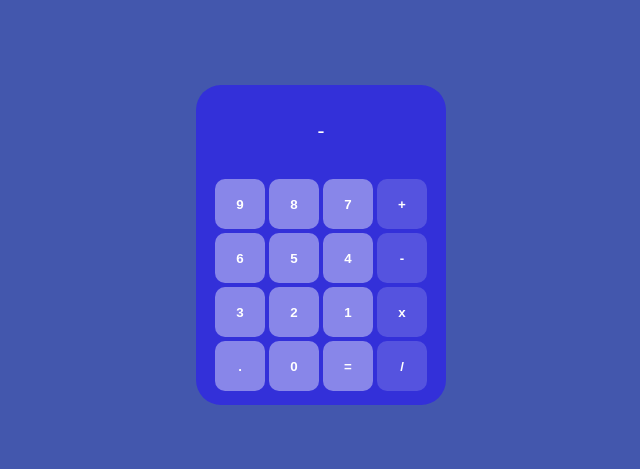
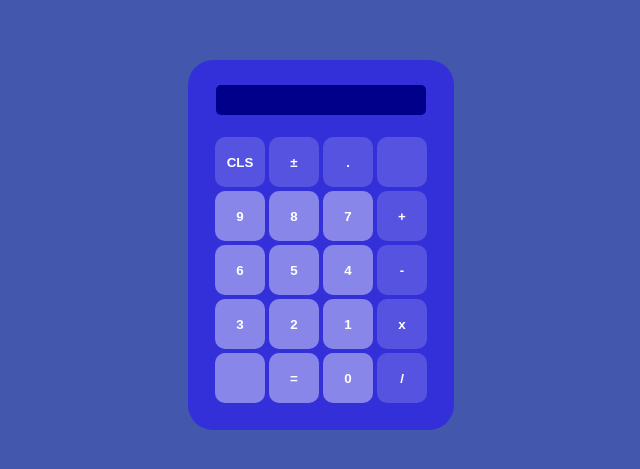
Before and after one commit to Snarr/react-calculator, a React (Create React App) app: page / in a window 1280 px wide. Shown: the part 155-624 px from the top of the page, without its empty margins (319-959 px from the left). Built offline with nearby package versions, Linux system fonts and the light colour scheme.

Commit message:
Styling update

```diff
--- a/src/App.css
+++ b/src/App.css
@@ -2,14 +2,24 @@ body {
   background-color: #4357AD;
 }
 
+.App p {
+  height: 20px;
+  width: 200px;
+  padding: 5px;
+  margin: auto;
+  background-color: darkblue;
+  border-radius: 5px;
+  text-align: right;
+}
+
 .App {
   text-align: center;
-  width: 250px;
-  height: 300px;
+  width: fit-content;
+  height: fit-content;
   background-color: #3330D9;
   color: white;
   font-weight: 600;
-  padding-top: 20px;
+  padding: 25px;
   margin: auto;
   position: absolute;
   top: 50%;
--- a/src/App.js
+++ b/src/App.js
@@ -2,8 +2,8 @@ import './App.css';
 import {useState, useEffect} from 'react';
 
 function App() {
-  const [number, setNumber] = useState("-");
-  const [number2, setNumber2] = useState("-");
+  const [number, setNumber] = useState("");
+  const [number2, setNumber2] = useState("");
   const [operation, setOperation] = useState("");
   const [number2Toggle, setNumberState] = useState(false);
 
@@ -15,36 +15,40 @@ function App() {
     <div className="App">
       <p>{number2Toggle ? number2 : number}</p>
       <br/>
-      <button onClick={() => number2Toggle ? (number2 === "-" ? setNumber2("9") : setNumber2(number2 + "9")) : (number === "-" ? setNumber("9") : setNumber(number + "9"))}>9</button>
-      <button onClick={() => number2Toggle ? (number2 === "-" ? setNumber2("8") : setNumber2(number2 + "8")) : (number === "-" ? setNumber("8") : setNumber(number + "8"))}>8</button>
-      <button onClick={() => number2Toggle ? (number2 === "-" ? setNumber2("7") : setNumber2(number2 + "7")) : (number === "-" ? setNumber("7") : setNumber(number + "7"))}>7</button>
+      <button className="operators" onClick={() => number2Toggle ? setNumber2("") : setNumber("")}>CLS</button>
+      <button className="operators" onClick={() => number2Toggle ? (number2.startsWith("-") ? setNumber2(number2.replace("-", "")) : setNumber2(`-${number2}`)) : (number.startsWith("-") ? setNumber(number.replace("-", "")) : setNumber(`-${number}`))}>±</button>
+      <button className="operators" onClick={() => number2Toggle ? (number2.includes(".") ? null : setNumber2(number2 + ".")) : (number.includes(".") ? null : setNumber(number + "."))}>.</button>
+      <button className="operators">&nbsp;</button>
+      <br/>
+      <button onClick={() => number2Toggle ? setNumber2(number2 + "9") : setNumber(number + "9")}>9</button>
+      <button onClick={() => number2Toggle ? setNumber2(number2 + "8") : setNumber(number + "8")}>8</button>
+      <button onClick={() => number2Toggle ? setNumber2(number2 + "7") : setNumber(number + "7")}>7</button>
       <button className="operators" onClick={() => {
                                 setNumberState(true);
                                 setOperation("+");
                              }
       }>+</button>
       <br/>
-      <button onClick={() => number2Toggle ? (number2 === "-" ? setNumber2("6") : setNumber2(number2 + "6")) : (number === "-" ? setNumber("6") : setNumber(number + "6"))}>6</button>
-      <button onClick={() => number2Toggle ? (number2 === "-" ? setNumber2("5") : setNumber2(number2 + "5")) : (number === "-" ? setNumber("5") : setNumber(number + "5"))}>5</button>
-      <button onClick={() => number2Toggle ? (number2 === "-" ? setNumber2("4") : setNumber2(number2 + "4")) : (number === "-" ? setNumber("4") : setNumber(number + "4"))}>4</button>
+      <button onClick={() => number2Toggle ? setNumber2(number2 + "6") : setNumber(number + "6")}>6</button>
+      <button onClick={() => number2Toggle ? setNumber2(number2 + "5") : setNumber(number + "5")}>5</button>
+      <button onClick={() => number2Toggle ? setNumber2(number2 + "4") : setNumber(number + "4")}>4</button>
       <button className="operators" onClick={() => {
                                 setNumberState(true);
                                 setOperation("-");
                              }
       }>-</button>
       <br/>
-      <button onClick={() => number2Toggle ? (number2 === "-" ? setNumber2("3") : setNumber2(number2 + "3")) : (number === "-" ? setNumber("3") : setNumber(number + "3"))}>3</button>
-      <button onClick={() => number2Toggle ? (number2 === "-" ? setNumber2("2") : setNumber2(number2 + "2")) : (number === "-" ? setNumber("2") : setNumber(number + "2"))}>2</button>
-      <button onClick={() => number2Toggle ? (number2 === "-" ? setNumber2("1") : setNumber2(number2 + "1")) : (number === "-" ? setNumber("1") : setNumber(number + "1"))}>1</button>
+      <button onClick={() => number2Toggle ? setNumber2(number2 + "3") : setNumber(number + "3")}>3</button>
+      <button onClick={() => number2Toggle ? setNumber2(number2 + "2") : setNumber(number + "2")}>2</button>
+      <button onClick={() => number2Toggle ? setNumber2(number2 + "1") : setNumber(number + "1")}>1</button>
       <button className="operators" onClick={() => {
                                 setNumberState(true);
                                 setOperation("*");
                              }
       }>x</button>
       <br/>
-      <button onClick={() => number2Toggle ? (number2.includes(".") ? null : setNumber2(number2 + ".")) : (number.includes(".") ? null : setNumber(number + "."))}>.</button>
-      <button onClick={() => number2Toggle ? (number2 === "-" ? setNumber2("0") : setNumber2(number2 + "0")) : (number === "-" ? setNumber("0") : setNumber(number + "0"))}>0</button>
-      <button onClick={() => {
+      <button>&nbsp;</button>
+      <button id="equals" onClick={() => {
         setNumberState(false);
 
         let output = 0;
@@ -71,9 +75,10 @@ function App() {
         }
 
         setNumber(output);
-        setNumber2("-")
+        setNumber2("")
 
       }}>=</button>
+      <button onClick={() => number2Toggle ? setNumber2(number2 + "0") : setNumber(number + "0")}>0</button>
       <button className="operators" onClick={() => {
                                 setNumberState(true);
                                 setOperation("/");
```
